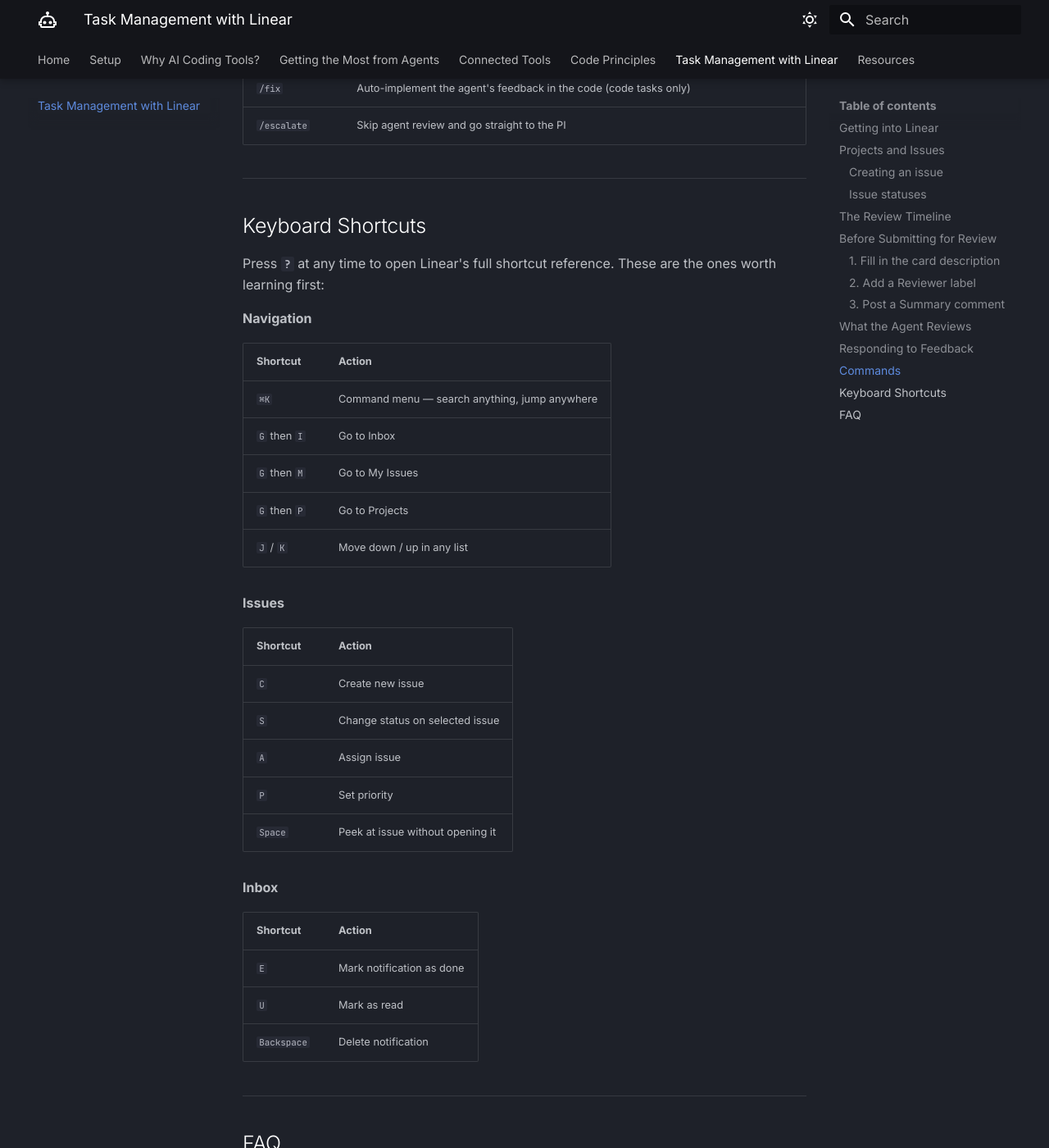
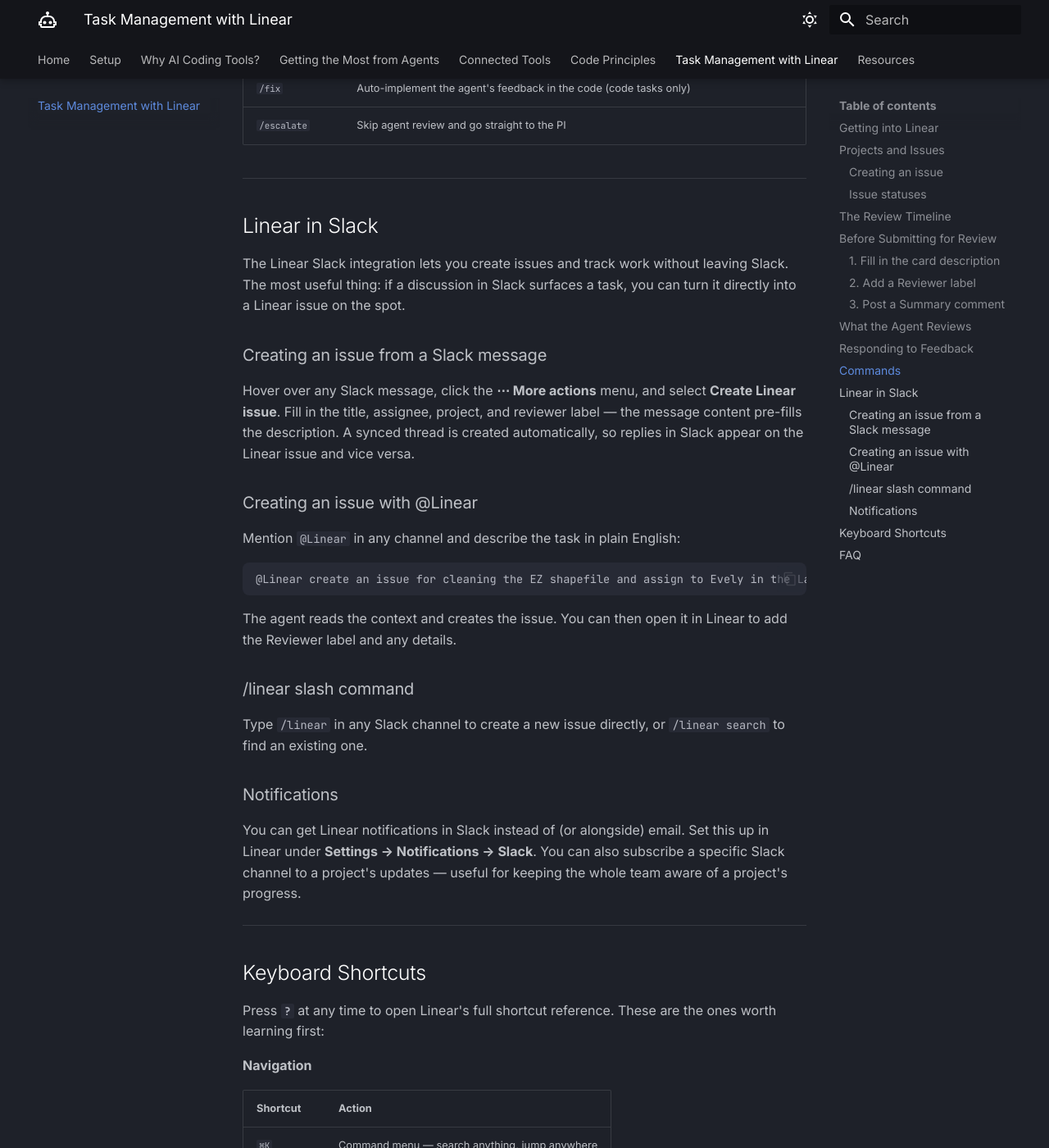
Before and after one commit to longjohnnicholas/ra-manual, an MkDocs documentation site: the page built from docs/07-task-management.md, in a window 1280 px wide and 1400 px high, scrolled down 4999 px. Shown: the whole window at 82% size. Built offline with MkDocs 1.6.1 and Material for MkDocs 9.7.7, drawn with Linux system fonts in a browser that asks for light colours.

Commit message:
Add Linear in Slack section
Covers: creating issues from Slack messages (⋯ More actions),
@Linear natural language issue creation, /linear slash command,
synced threads, and Slack notifications setup.

Co-Authored-By: Claude Sonnet 4.6 <noreply@anthropic.com>

````diff
--- a/docs/07-task-management.md
+++ b/docs/07-task-management.md
@@ -181,6 +181,34 @@ Post any of these as a comment on the Linear issue:
 
 ---
 
+## Linear in Slack
+
+The Linear Slack integration lets you create issues and track work without leaving Slack. The most useful thing: if a discussion in Slack surfaces a task, you can turn it directly into a Linear issue on the spot.
+
+### Creating an issue from a Slack message
+
+Hover over any Slack message, click the **⋯ More actions** menu, and select **Create Linear issue**. Fill in the title, assignee, project, and reviewer label — the message content pre-fills the description. A synced thread is created automatically, so replies in Slack appear on the Linear issue and vice versa.
+
+### Creating an issue with @Linear
+
+Mention `@Linear` in any channel and describe the task in plain English:
+
+```
+@Linear create an issue for cleaning the EZ shapefile and assign to Evely in the Lagos project
+```
+
+The agent reads the context and creates the issue. You can then open it in Linear to add the Reviewer label and any details.
+
+### /linear slash command
+
+Type `/linear` in any Slack channel to create a new issue directly, or `/linear search` to find an existing one.
+
+### Notifications
+
+You can get Linear notifications in Slack instead of (or alongside) email. Set this up in Linear under **Settings → Notifications → Slack**. You can also subscribe a specific Slack channel to a project's updates — useful for keeping the whole team aware of a project's progress.
+
+---
+
 ## Keyboard Shortcuts
 
 Press **`?`** at any time to open Linear's full shortcut reference. These are the ones worth learning first:
````
